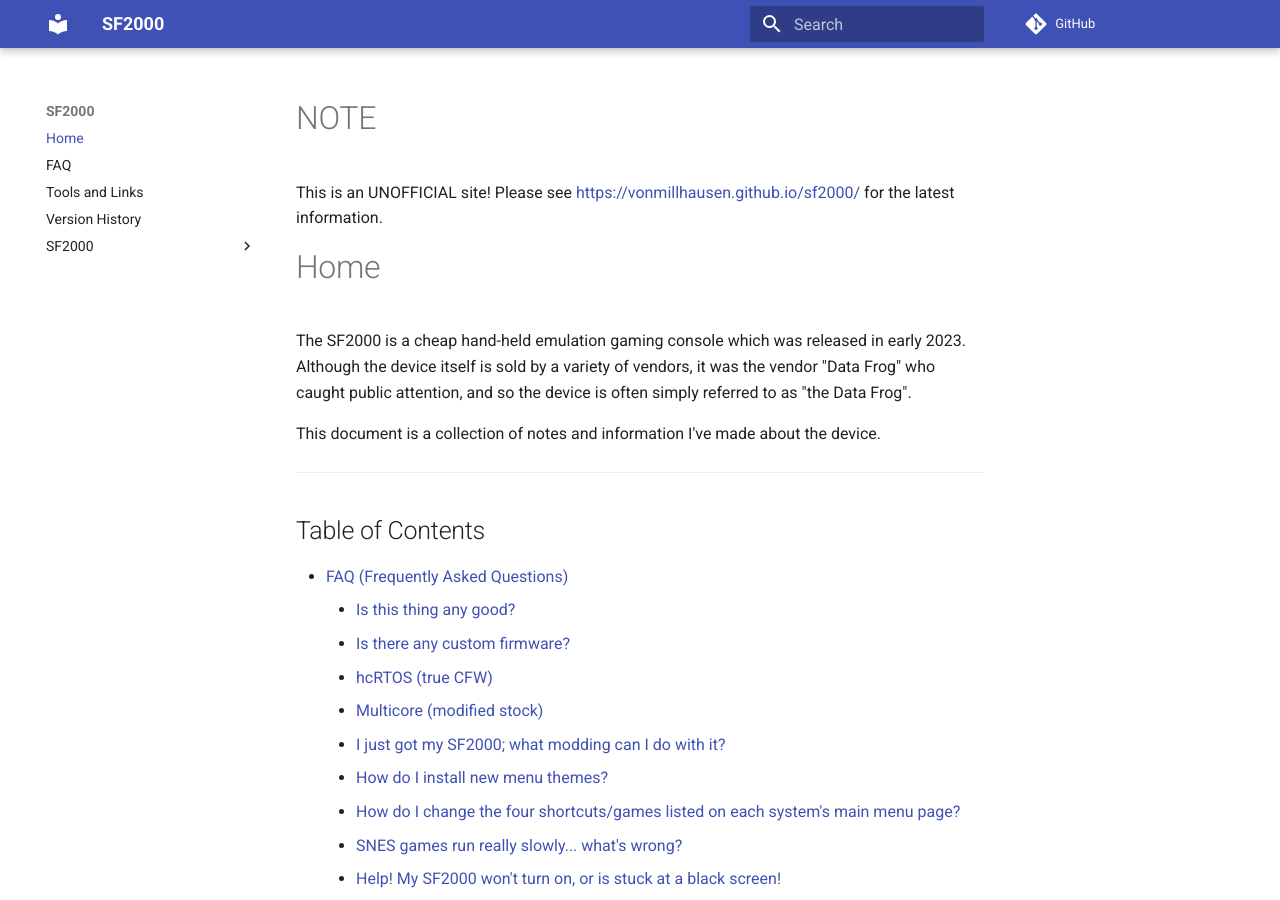
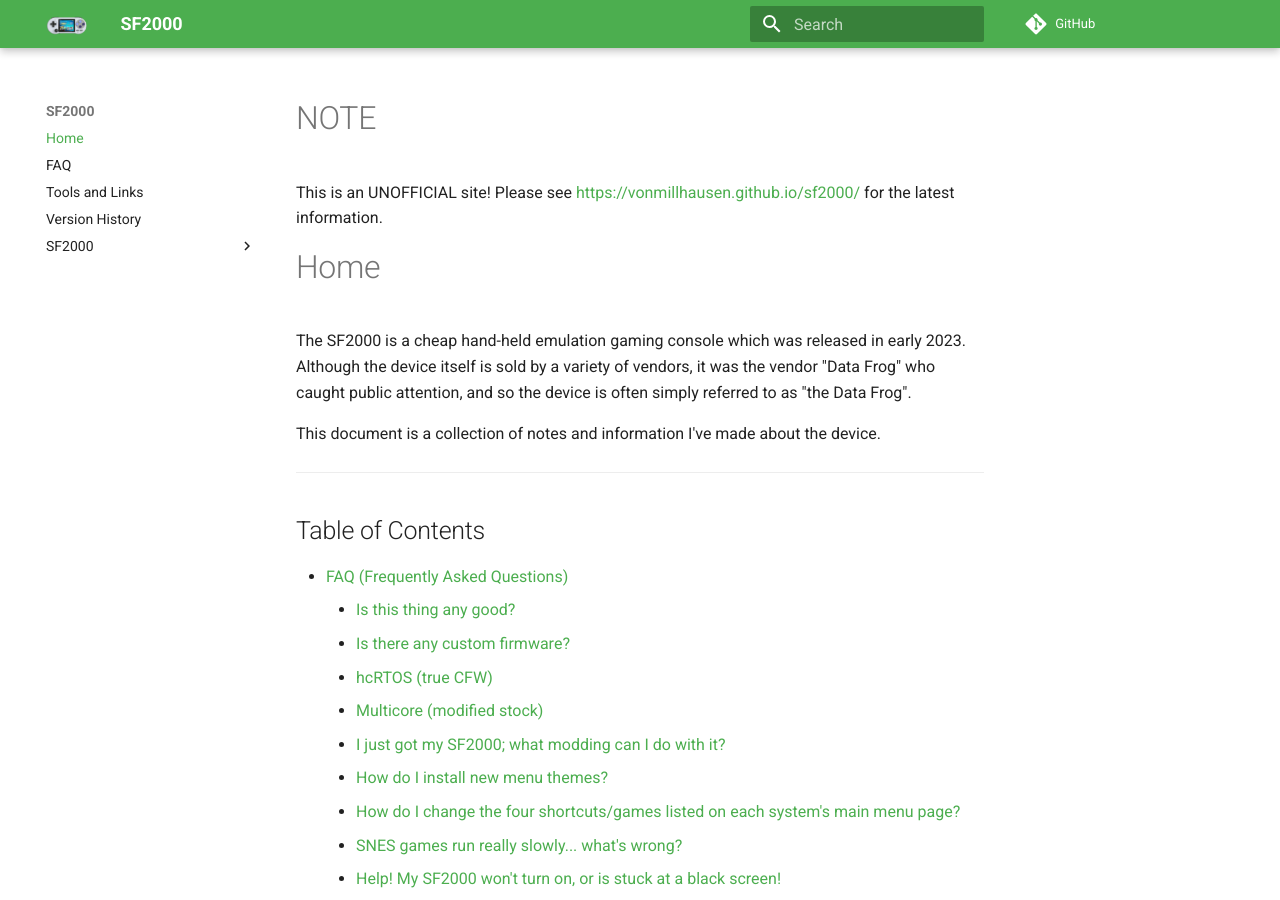
Before and after one commit to pt13762104/sf2000, an MkDocs documentation site: the page built from docs/index.md, in a window 1280 px wide and 900 px high. Built offline with MkDocs 1.6.1 and Material for MkDocs 9.7.7, drawn with Linux system fonts in a browser that asks for light colours; comment, search, counter and statistics services are not loaded.

Commit message:
Update mkdocs.yml

```diff
--- a/mkdocs.yml
+++ b/mkdocs.yml
@@ -14,3 +14,6 @@
 theme:
   name: material
   favicon: favicon.ico
+  logo: logo.png
+  palette:
+    primary: green
```
